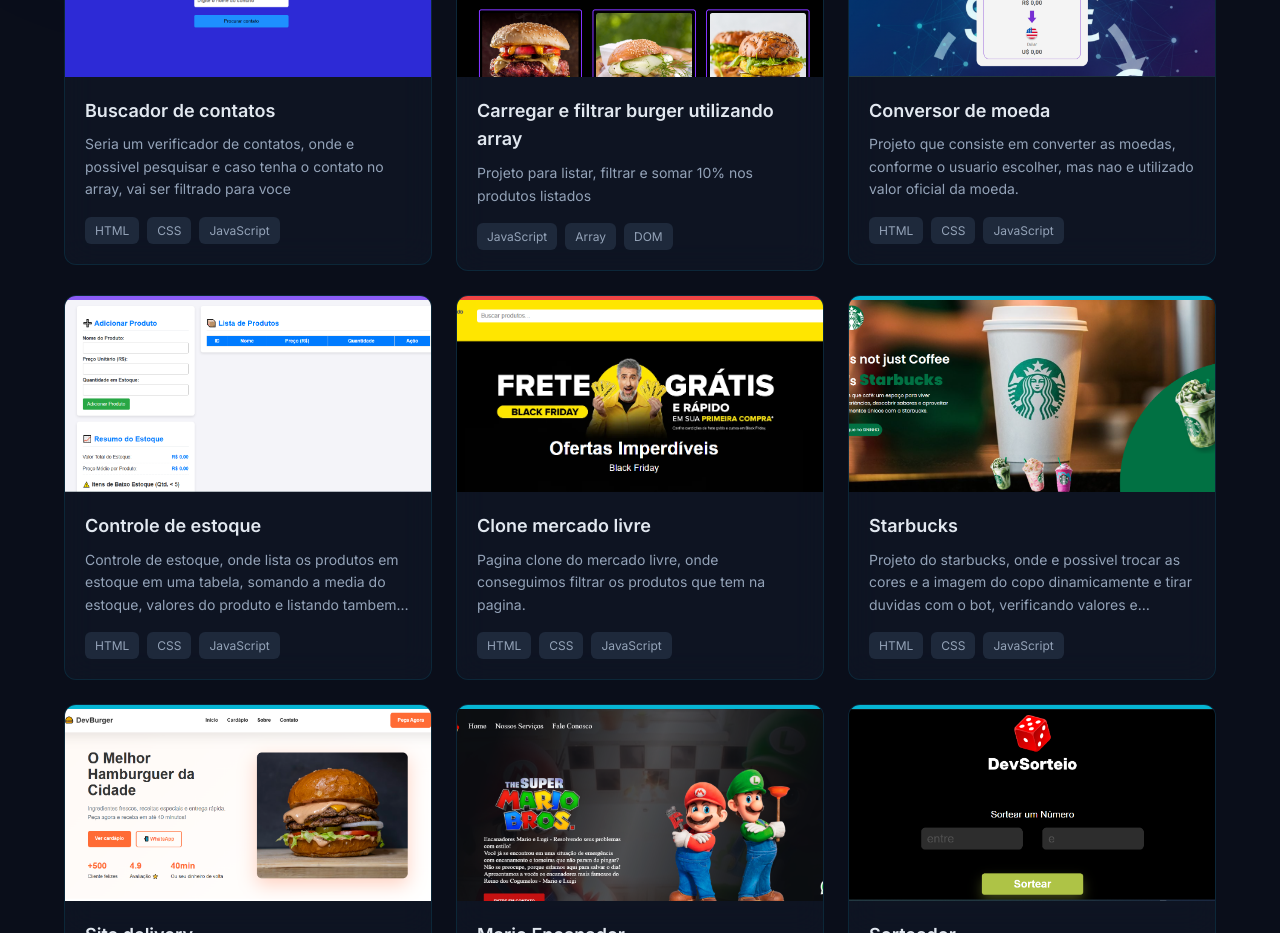
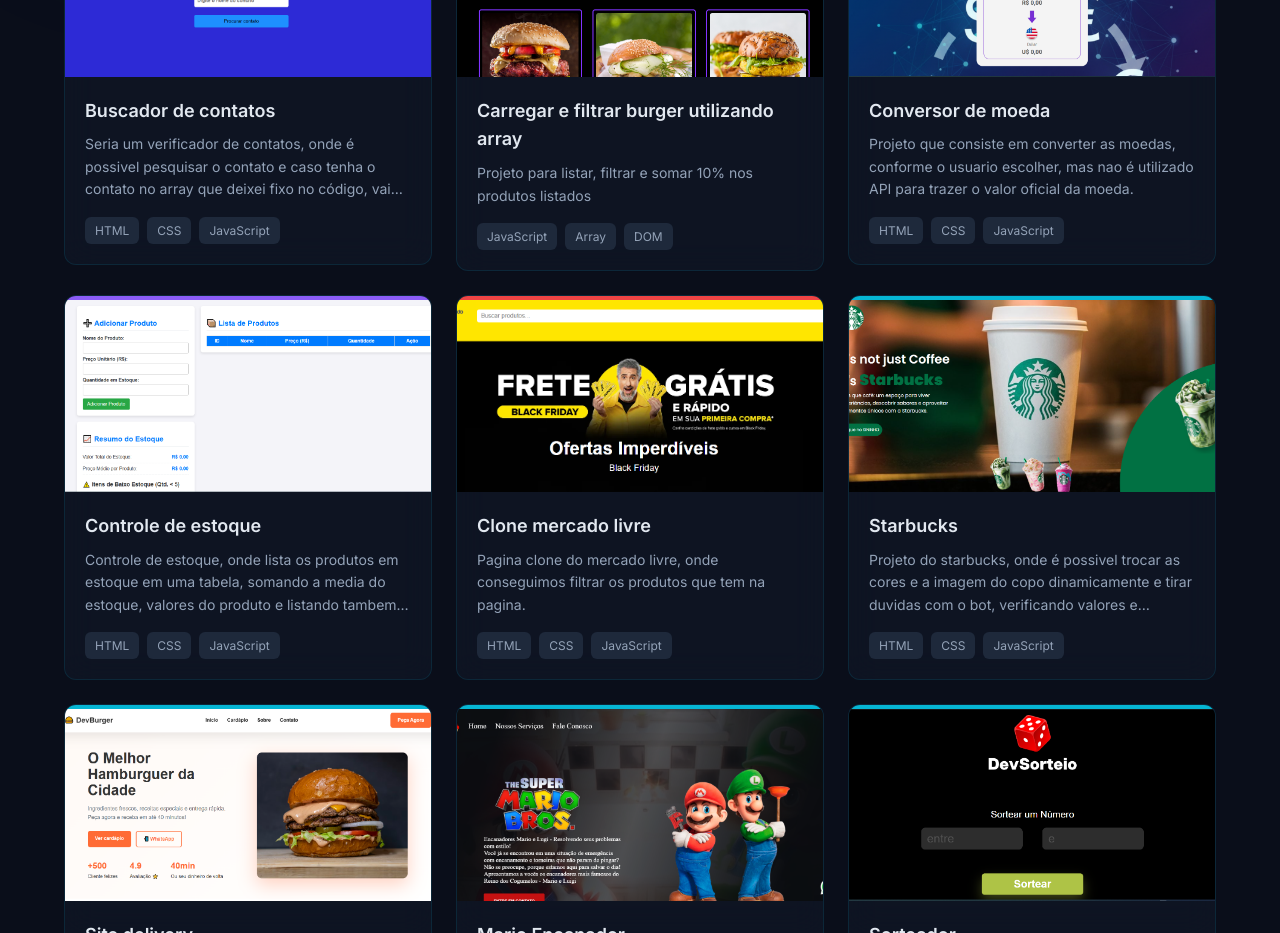
Before and after one commit to valerio-junior/portfolio-novo, a React (Vite) app: page / in a window 1280 px wide. Shown: the part 1980-2913 px from the top of the page. Built offline with nearby package versions, Linux system fonts and the light colour scheme.

Commit message:
Ajuste descrição projetos de estudo

```diff
--- a/src/contexts/LanguageContext.tsx
+++ b/src/contexts/LanguageContext.tsx
@@ -35,8 +35,8 @@
   // Project items
   'project1.title': { pt: 'Buscador de contatos', en: 'Contact Finder' },
   'project1.desc': {
-    pt: 'Seria um verificador de contatos, onde e possivel pesquisar e caso tenha o contato no array, vai ser filtrado para voce',
-    en: 'A contact verifier where you can search and if the contact exists in the array, it will be filtered for you',
+    pt: 'Seria um verificador de contatos, onde é possivel pesquisar o contato e caso tenha o contato no array que deixei fixo no código, vai ser filtrado para voce',
+    en: 'It would be a contact checker, where you can search for a contact and, if the contact is in the array I ve fixed in the code, it will be filtered for you.',
   },
   'project2.title': { pt: 'Carregar e filtrar burger utilizando array', en: 'Load and filter burgers using array' },
   'project2.desc': {
@@ -45,8 +45,8 @@
   },
   'project3.title': { pt: 'Conversor de moeda', en: 'Currency Converter' },
   'project3.desc': {
-    pt: 'Projeto que consiste em converter as moedas, conforme o usuario escolher, mas nao e utilizado valor oficial da moeda.',
-    en: 'Project that converts currencies as chosen by the user, but does not use the official currency value.',
+    pt: 'Projeto que consiste em converter as moedas, conforme o usuario escolher, mas nao é utilizado API para trazer o valor oficial da moeda.',
+    en: 'This project converts currencies according to the user s choice, but does not use an API to retrieve the official currency value.',
   },
   'project4.title': { pt: 'Controle de estoque', en: 'Stock Control' },
   'project4.desc': {
@@ -60,7 +60,7 @@
   },
   'project6.title': { pt: 'Starbucks', en: 'Starbucks' },
   'project6.desc': {
-    pt: 'Projeto do starbucks, onde e possivel trocar as cores e a imagem do copo dinamicamente e tirar duvidas com o bot, verificando valores e produtos do starbucks.',
+    pt: 'Projeto do starbucks, onde é possivel trocar as cores e a imagem do copo dinamicamente e tirar duvidas com o bot, verificando valores e produtos do starbucks.',
     en: 'Starbucks project where you can dynamically change colors and cup images and ask questions to the bot, checking Starbucks values and products.',
   },
   'project7.title': { pt: 'Site delivery', en: 'Delivery Website' },
```
